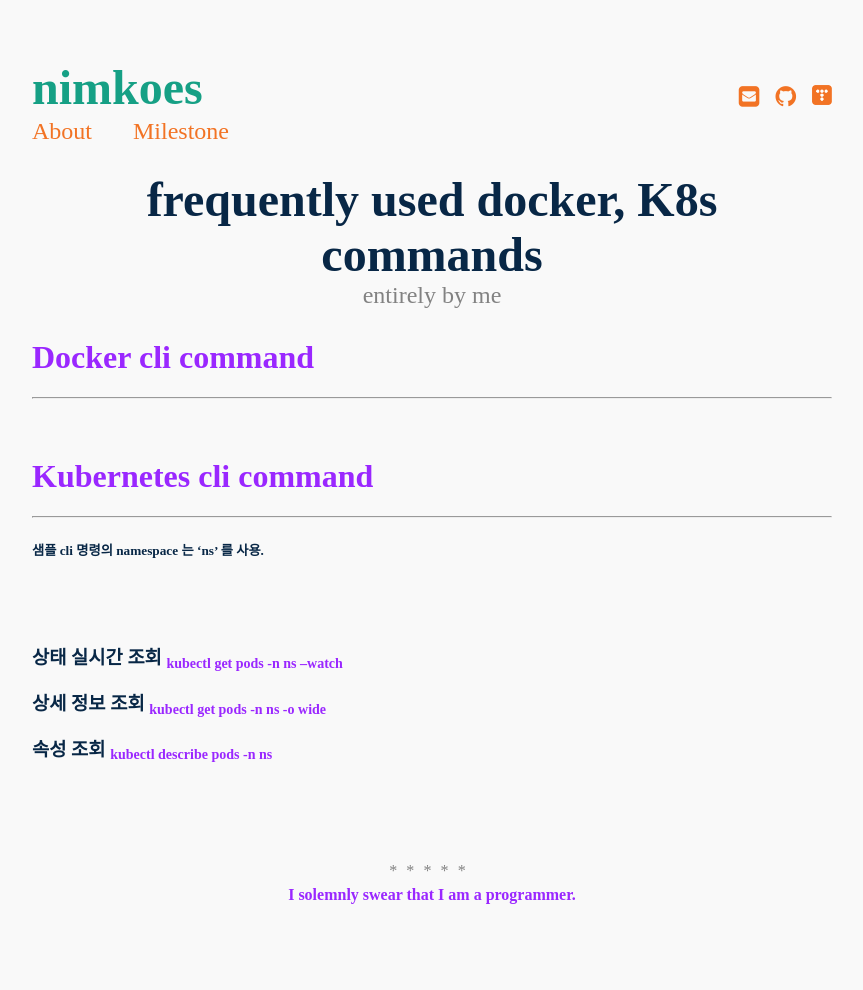
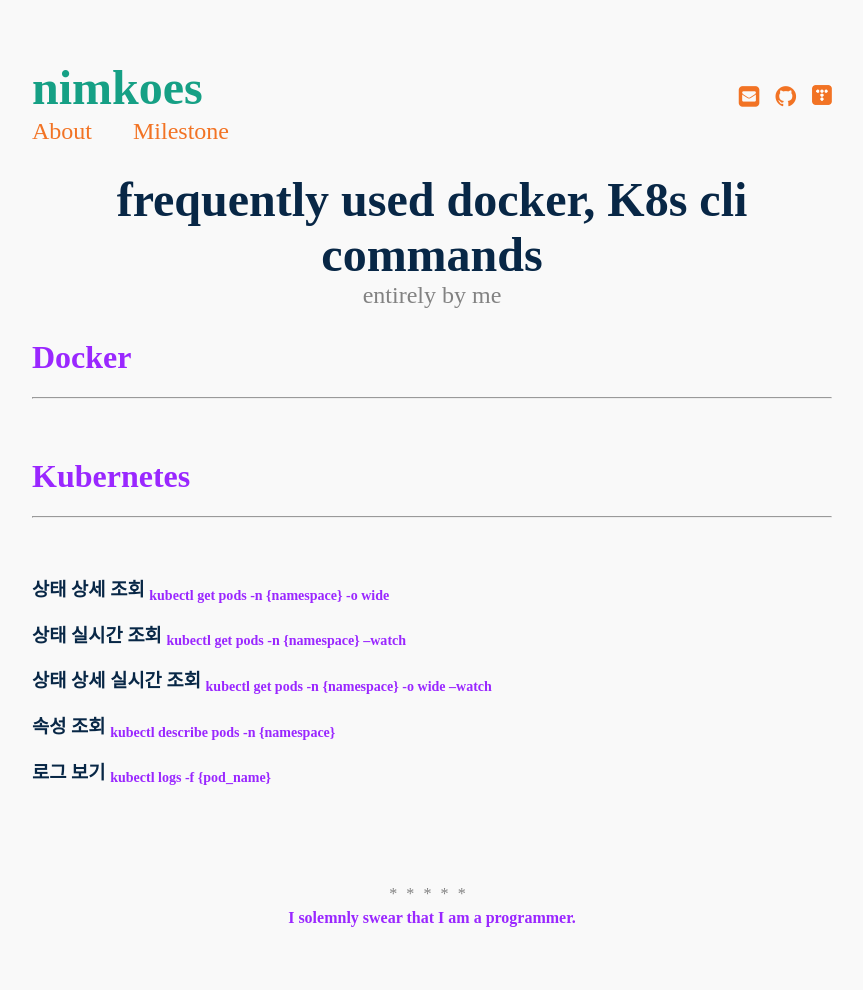
Before and after one commit to nimkoes/portfolio, a Jekyll site: the page built from _posts/2021-11-12-docker-K8s-command.md, in a window 1280 px wide. Shown: the whole page, without its empty margins (208-1071 px from the left). Built offline with Jekyll 4.4.1, drawn with Linux system fonts in a browser that asks for light colours; before the commit the page ends 967 px from its top, so only the background shows below that.

Commit message:
mod post

```diff
--- a/_posts/2021-11-12-docker-K8s-command.md
+++ b/_posts/2021-11-12-docker-K8s-command.md
@@ -1,27 +1,27 @@
 ---
 layout: page
-title:  "frequently used docker, K8s commands"
+title:  "frequently used docker, K8s cli commands"
 subtitle: "entirely by me"
 date:   2021-11-12 01:21:17 +0530
 categories: ["summary"]
 author: "nimkoes"
 ---
 
-# **Docker cli command**
+# **Docker**
 
 ---
 
 
 
 
-# **Kubernetes cli command**
+# **Kubernetes**
 
 ---
 
-##### 샘플 cli 명령의 namespace 는 'ns' 를 사용.
 
 
-
-### 상태 실시간 조회 **<sub>kubectl get pods -n ns --watch</sub>**
-### 상세 정보 조회 **<sub>kubectl get pods -n ns -o wide</sub>**
-### 속성 조회 **<sub>kubectl describe pods -n ns</sub>**
+### 상태 상세 조회 **<sub>kubectl get pods -n {namespace} -o wide</sub>**
+### 상태 실시간 조회 **<sub>kubectl get pods -n {namespace} --watch</sub>**
+### 상태 상세 실시간 조회 **<sub>kubectl get pods -n {namespace} -o wide --watch</sub>**
+### 속성 조회 **<sub>kubectl describe pods -n {namespace}</sub>**
+### 로그 보기 **<sub>kubectl logs -f {pod_name}</sub>**
```
